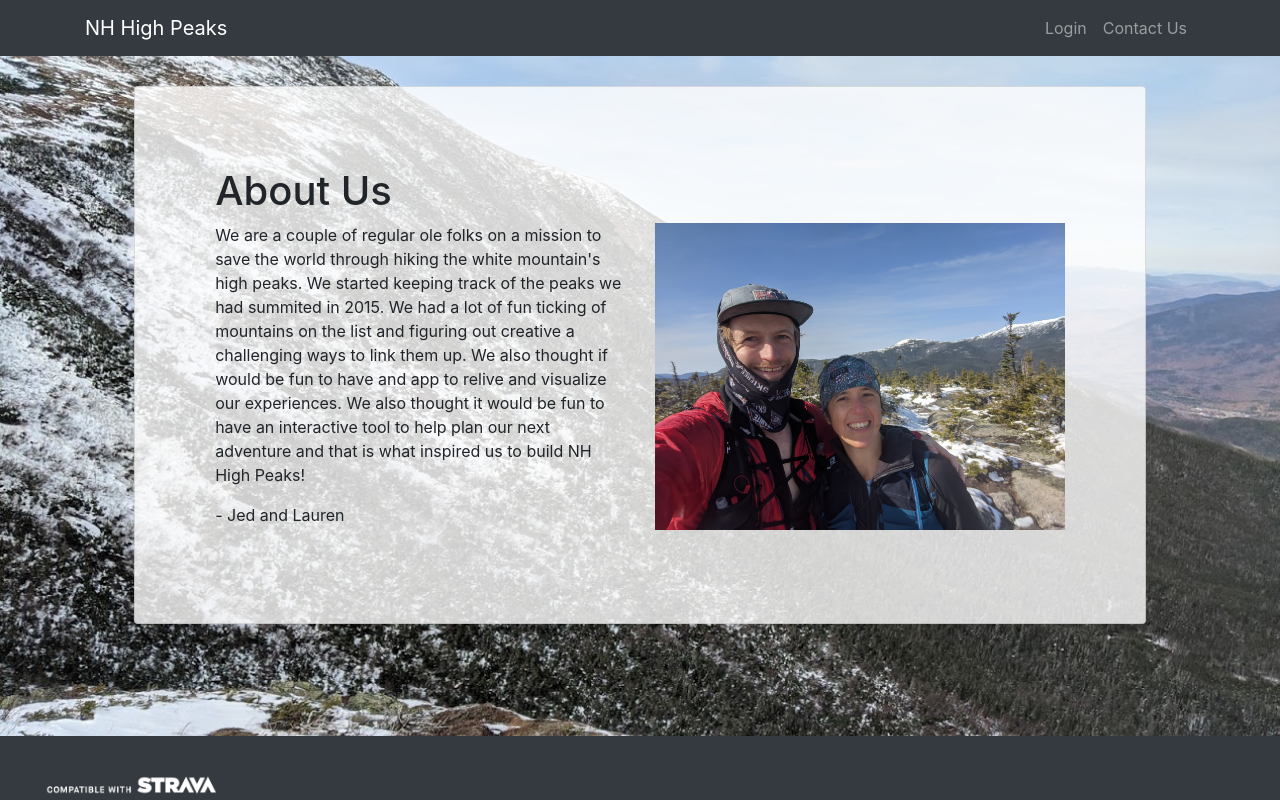
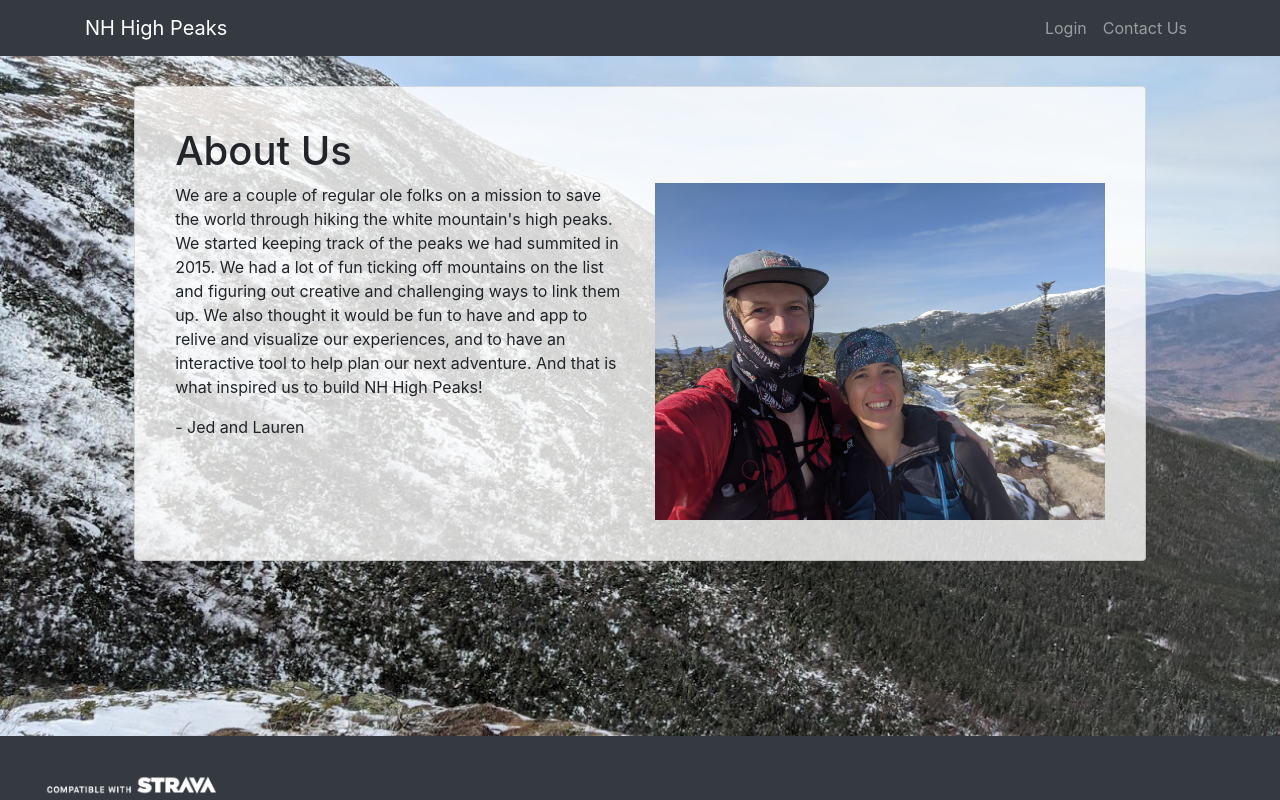
Before and after one commit to lislel/strava3, a Flask app: page /aboutus in a window 1280 px wide. Run offline with Flask 2, Linux system fonts and the light colour scheme; some libraries are stand-ins or nearby versions.

Commit message:
more formatting

```diff
--- a/app/static/css/scrolling-nav.css
+++ b/app/static/css/scrolling-nav.css
@@ -52,7 +52,7 @@ section {
 .form-content {
   padding: 20px;
   background-color: #ffffffcc;
-  padding: 10vh;
+  padding: 5vh;
 }
 
 .textfield {
--- a/app/templates/aboutus.html
+++ b/app/templates/aboutus.html
@@ -20,7 +20,7 @@
 					</div>
 					<div class="row">
 						<div class="col-md-12 col-lg-6">
-							<p>We are a couple of regular ole folks on a mission to save the world through hiking the white mountain's high peaks. We started keeping track of the peaks we had summited in 2015. We had a lot of fun ticking of mountains on the list and figuring out creative a challenging ways to link them up. We also thought if would be fun to have and app to relive and visualize our experiences. We also thought it would be fun to have an interactive tool to help plan our next adventure and that is what inspired us to build NH High Peaks! </p>
+							<p>We are a couple of regular ole folks on a mission to save the world through hiking the white mountain's high peaks. We started keeping track of the peaks we had summited in 2015. We had a lot of fun ticking off mountains on the list and figuring out creative and challenging ways to link them up. We also thought it would be fun to have and app to relive and visualize our experiences, and to have an interactive tool to help plan our next adventure. And that is what inspired us to build NH High Peaks! </p>
 							<p>- Jed and Lauren </p>
 						</div>
 					<div class="col-md-12 col-lg-6">
--- a/app/templates/welcome.html
+++ b/app/templates/welcome.html
@@ -29,7 +29,7 @@
             <li>Go out and bag some peaks</li>
             <li>View your adventures</li>
           </ul>
-          <a href="{{ url_for('aboutus') }}">Learn more about us</a>
+          <a class="btn btn-dark" href="{{ url_for('aboutus') }}" role="button">Learn more about us</a>
         </div>
       </div>
     </div>
```
Also changed, not shown: app/templates/settings.html (+3 -4 lines).
